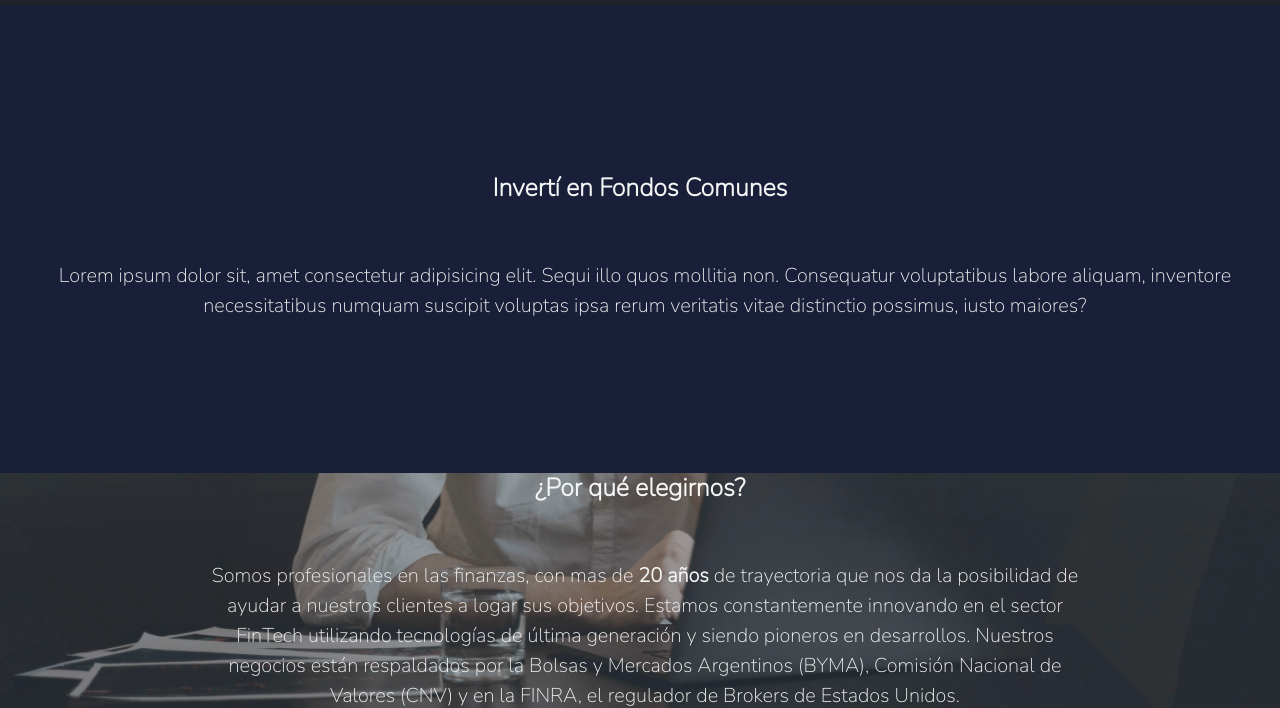
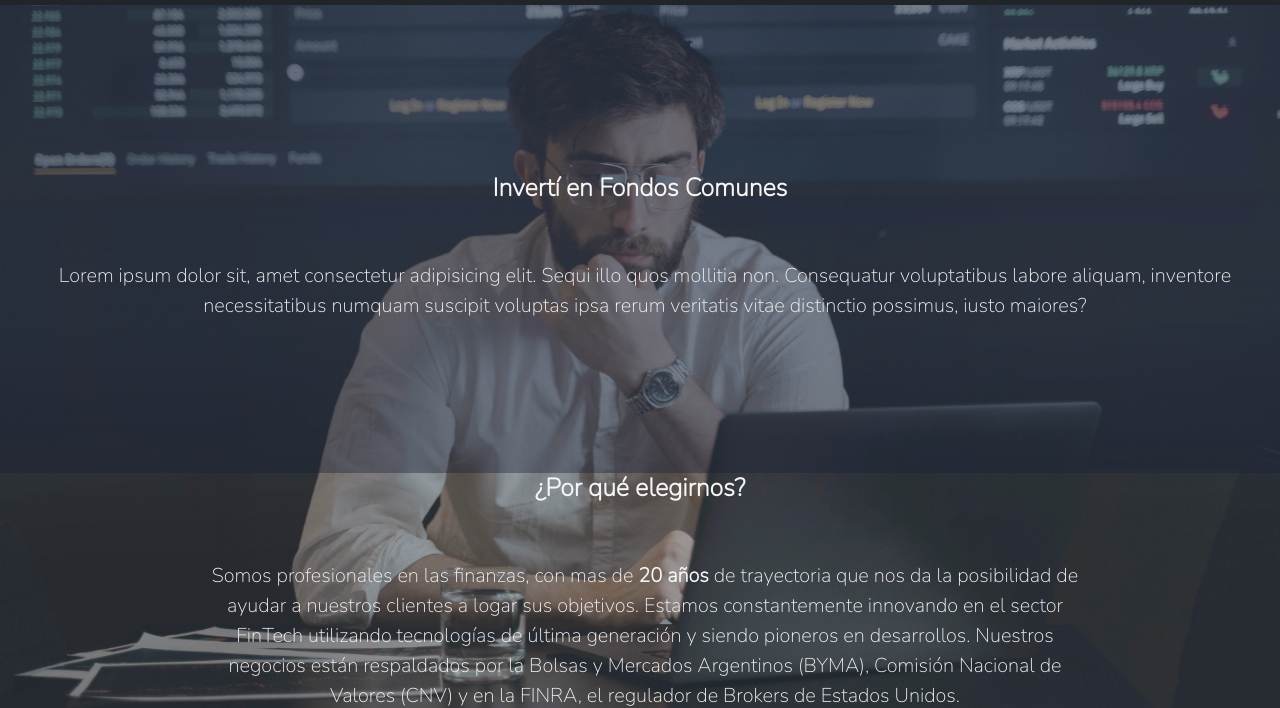
Before and after one commit to RodrigoEstevez/proyecto-coder, a website: page index.html in a window 1280 px wide. Shown: the part 127-835 px from the top of the page. Drawn offline with nearby package versions, Linux system fonts and the light colour scheme.

Commit message:
background2

```diff
--- a/css/style1.css
+++ b/css/style1.css
@@ -43,7 +43,7 @@ body {
 }
 
 #Inicio {
-    background-color: rgb(25, 31, 56);
+    background-color: rgba(25, 31, 56, 0.39);
     font-family: 'nunito';
     font-size: 30px;
     text-align: center;
```
